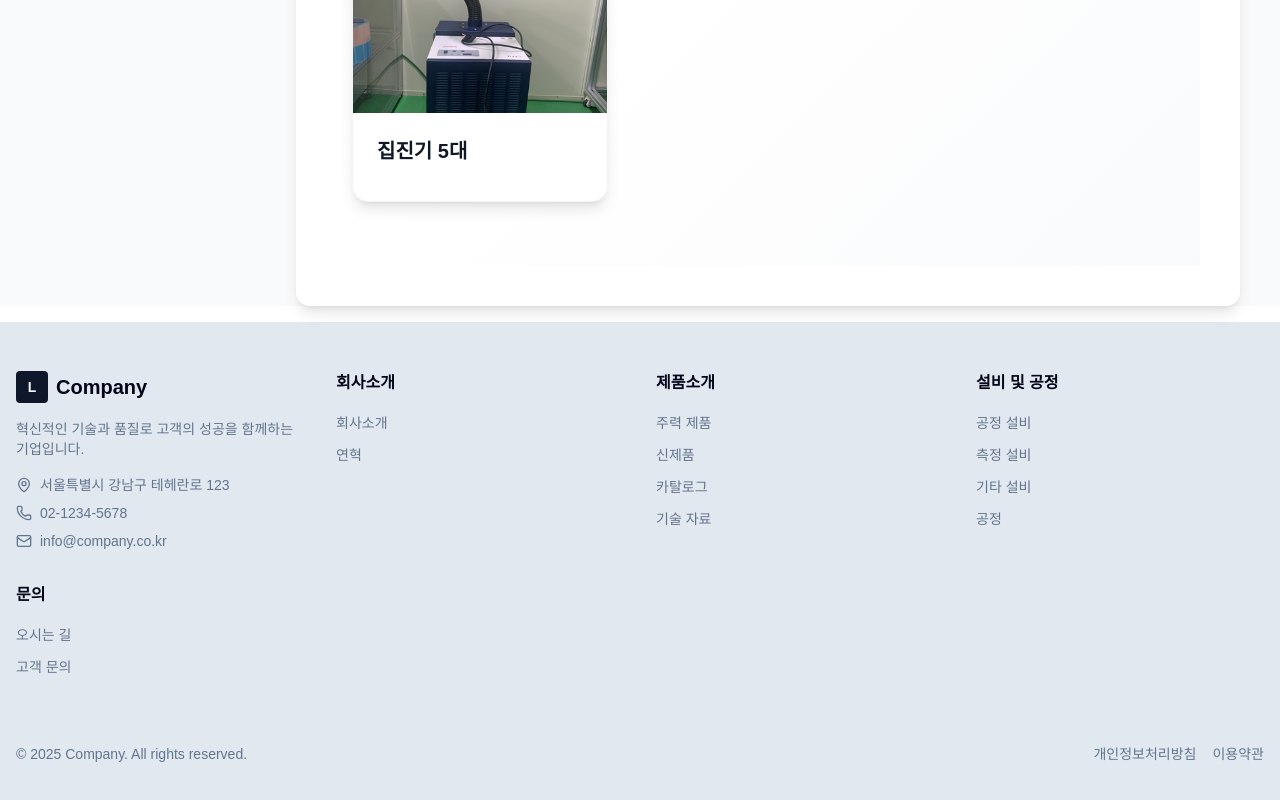
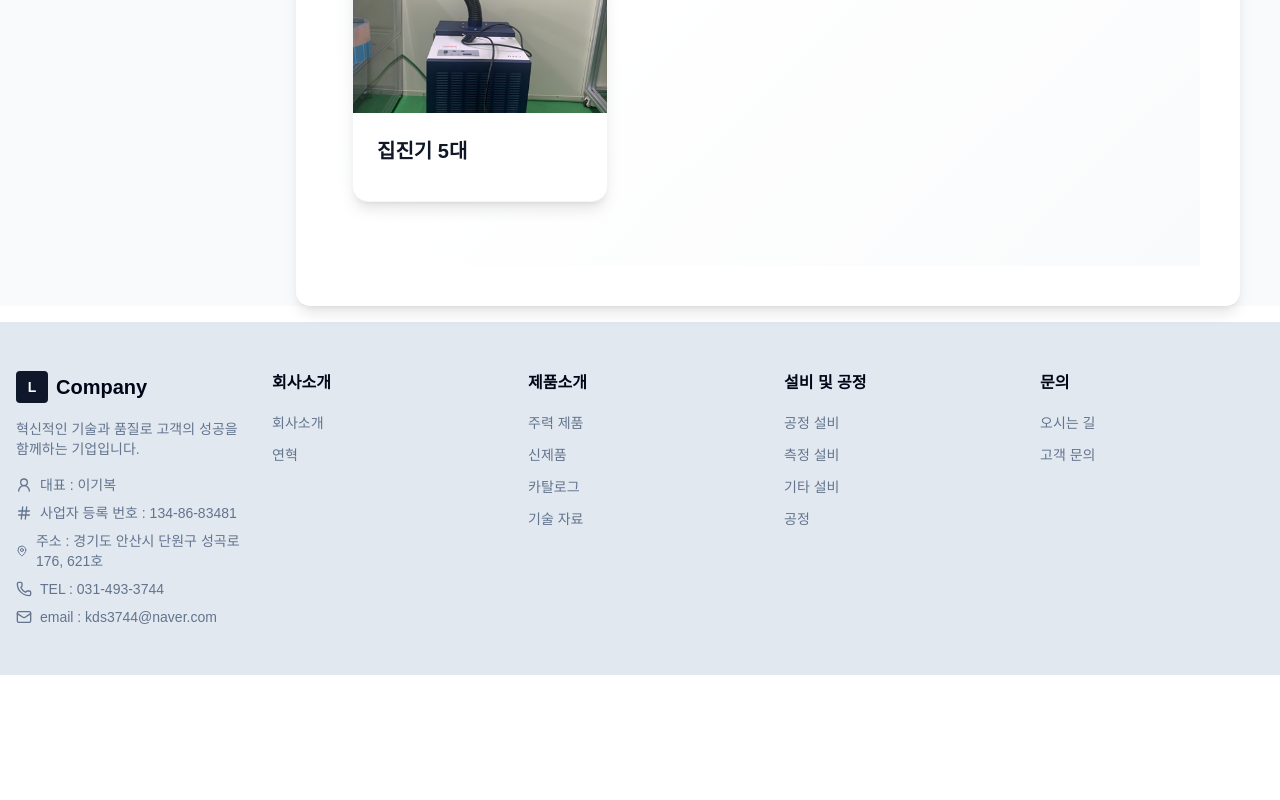
Before and after one commit to kdsolution3744/kdsolution-web, a Next.js app: page /facilities/etc in a window 1280 px wide. Shown: the part 1051-1851 px from the top of the page. After the commit the page ends 1726 px from the top, so only its background shows below. Built offline with nearby package versions, Linux system fonts and the light colour scheme; a web font is replaced by a local one.

Commit message:
feat : footer 정보 기입

```diff
--- a/src/components/footer.tsx
+++ b/src/components/footer.tsx
@@ -1,12 +1,12 @@
 import { MENU_ITEM } from "@/constants/menu";
-import { Mail, MapPin, Phone } from "lucide-react";
+import { Hash, Mail, MapPin, Phone, UserRound } from "lucide-react";
 import Link from "next/link";
 
 export default function Footer() {
   return (
     <footer className="bg-border border-t">
       <div className="container px-4 py-12">
-        <div className="grid grid-cols-1 md:grid-cols-2 lg:grid-cols-4 gap-8">
+        <div className="grid grid-cols-1 md:grid-cols-2 lg:grid-cols-5 gap-8">
           {/* 회사 정보 */}
           <div className="space-y-4">
             <div className="flex items-center space-x-2">
@@ -22,16 +22,24 @@ export default function Footer() {
             </p>
             <div className="space-y-2">
               <div className="flex items-center space-x-2 text-sm text-muted-foreground">
+                <UserRound className="h-4 w-4" />
+                <span>대표 : 이기복</span>
+              </div>
+              <div className="flex items-center space-x-2 text-sm text-muted-foreground">
+                <Hash className="h-4 w-4" />
+                <span>사업자 등록 번호 : 134-86-83481</span>
+              </div>
+              <div className="flex items-center space-x-2 text-sm text-muted-foreground">
                 <MapPin className="h-4 w-4" />
-                <span>서울특별시 강남구 테헤란로 123</span>
+                <span>주소 : 경기도 안산시 단원구 성곡로 176, 621호</span>
               </div>
               <div className="flex items-center space-x-2 text-sm text-muted-foreground">
                 <Phone className="h-4 w-4" />
-                <span>02-1234-5678</span>
+                <span>TEL : 031-493-3744</span>
               </div>
               <div className="flex items-center space-x-2 text-sm text-muted-foreground">
                 <Mail className="h-4 w-4" />
-                <span>info@company.co.kr</span>
+                <span>email : kds3744@naver.com</span>
               </div>
             </div>
           </div>
@@ -58,26 +66,6 @@ export default function Footer() {
             );
           })}
         </div>
-
-        <div className="border-t mt-8 pt-8 flex flex-col md:flex-row justify-between items-center">
-          <p className="text-sm text-muted-foreground">
-            © 2025 Company. All rights reserved.
-          </p>
-          <div className="flex space-x-4 mt-4 md:mt-0">
-            <Link
-              href="/privacy"
-              className="text-sm text-muted-foreground hover:text-foreground transition-colors"
-            >
-              개인정보처리방침
-            </Link>
-            <Link
-              href="/terms"
-              className="text-sm text-muted-foreground hover:text-foreground transition-colors"
-            >
-              이용약관
-            </Link>
-          </div>
-        </div>
       </div>
     </footer>
   );
```
